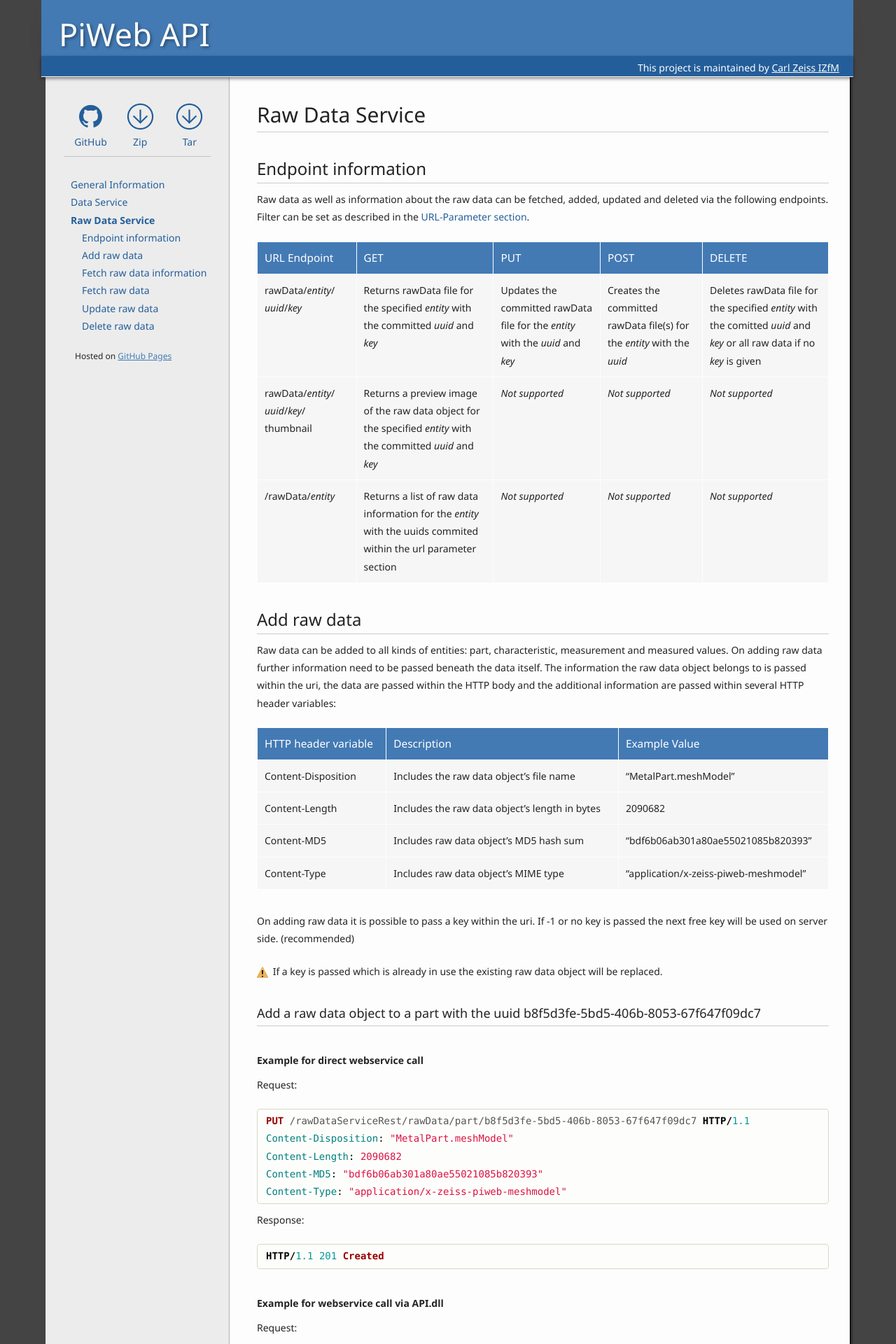
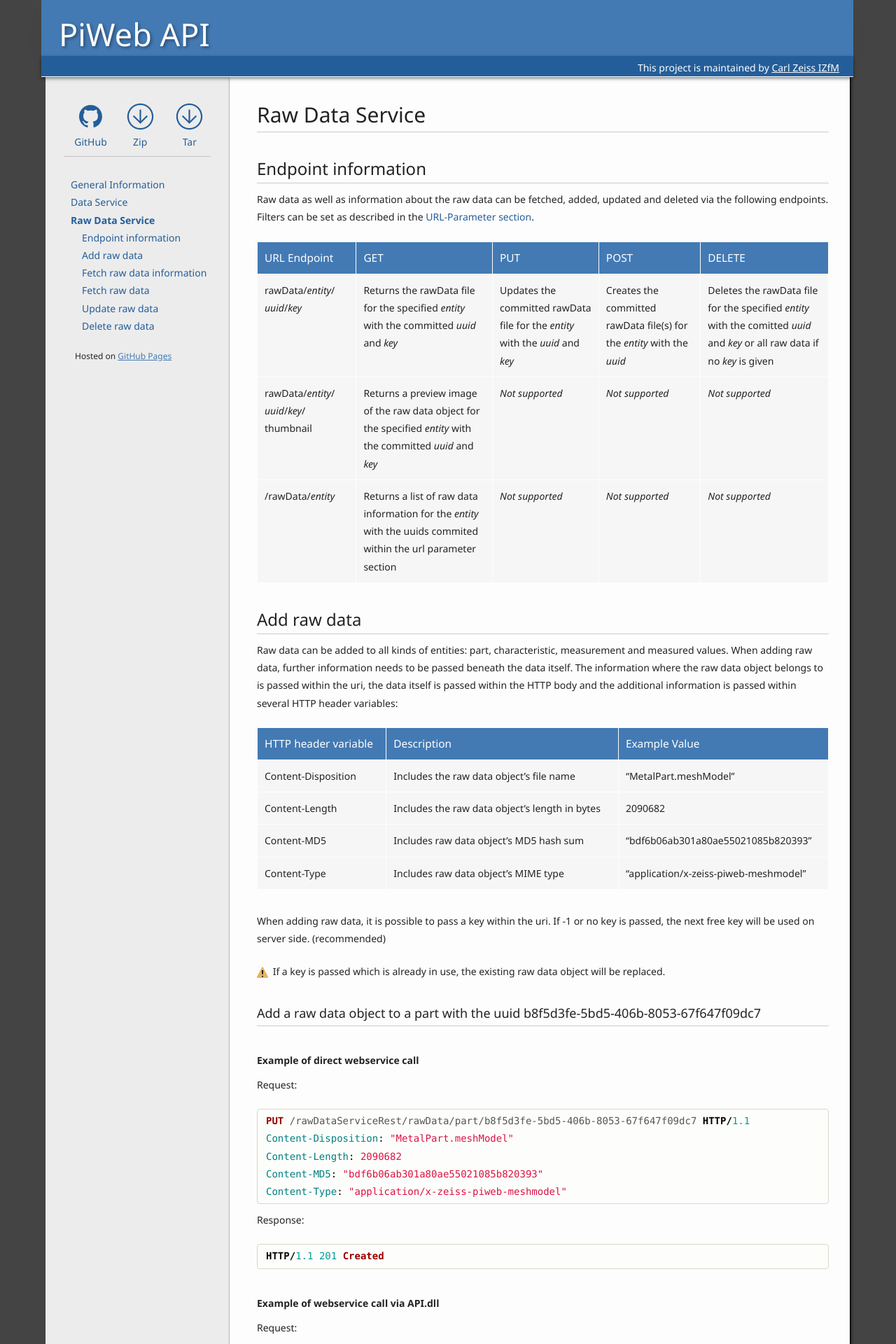
Before and after one commit to ZEISS-PiWeb/PiWeb-Api, a Jekyll site: the page built from _pages/03-rawdata.md, in a window 1280 px wide. Shown: the top 1920 px of the page at 70% size. Built offline with Jekyll 4.4.1, drawn with Linux system fonts in a browser that asks for light colours; some of the changed text lies outside the part shown.

Commit message:
Update 03-rawdata.md

```diff
--- a/_pages/03-rawdata.md
+++ b/_pages/03-rawdata.md
@@ -13,18 +13,18 @@
 
 ##{{page.sections['endpoint']}}
 
-Raw data as well as information about the raw data can be fetched, added, updated and deleted via the following endpoints. Filter can be set as described in the [URL-Parameter section](General-Information#raw-data).
+Raw data as well as information about the raw data can be fetched, added, updated and deleted via the following endpoints. Filters can be set as described in the [URL-Parameter section](General-Information#raw-data).
 
 URL Endpoint | GET | PUT | POST | DELETE
 -------------|-----|-----|------|-------
-rawData/*entity*/ *uuid*/*key* | Returns rawData file for the specified *entity* with the committed *uuid* and *key* | Updates the committed  rawData file for the *entity* with the *uuid* and *key* | Creates the committed rawData file(s) for the *entity* with the *uuid* | Deletes rawData file for the specified *entity* with the comitted *uuid* and *key* or all raw data if no *key* is given
+rawData/*entity*/ *uuid*/*key* | Returns the rawData file for the specified *entity* with the committed *uuid* and *key* | Updates the committed rawData file for the *entity* with the *uuid* and *key* | Creates the committed rawData file(s) for the *entity* with the *uuid* | Deletes the rawData file for the specified *entity* with the comitted *uuid* and *key* or all raw data if no *key* is given
 rawData/*entity*/ *uuid*/*key*/ thumbnail | Returns a preview image of the raw data object for the specified *entity* with the committed *uuid* and *key* | *Not supported* | *Not supported* | *Not supported*
 /rawData/*entity* | Returns a list of raw data information for the *entity* with the uuids commited within the url parameter section | *Not supported* | *Not supported* | *Not supported*
 
 ##{{page.sections['add']}}
 
 Raw data can be added to all kinds of entities: part, characteristic, measurement and measured values.
-On adding raw data further information need to be passed beneath the data itself. The information the raw data object belongs to is passed within the uri, the data are passed within the HTTP body and the additional information are passed within several HTTP header variables:
+When adding raw data, further information needs to be passed beneath the data itself. The information where the raw data object belongs to is passed within the uri, the data itself is passed within the HTTP body and the additional information is passed within several HTTP header variables:
 
 HTTP header variable | Description                                    | Example Value
 ---------------------|------------------------------------------------|--------------------------------------
@@ -33,13 +33,13 @@
 Content-MD5          | Includes raw data object's MD5 hash sum        | "bdf6b06ab301a80ae55021085b820393"
 Content-Type         | Includes raw data object's MIME type           | "application/x-zeiss-piweb-meshmodel"
 
-On adding raw data it is possible to pass a key within the uri. If -1 or no key is passed the next free key will be used on server side. (recommended)
+When adding raw data, it is possible to pass a key within the uri. If -1 or no key is passed, the next free key will be used on server side. (recommended)
 
-{{site.images['warning']}} If a key is passed which is already in use the existing raw data object will be replaced.
+{{site.images['warning']}} If a key is passed which is already in use, the existing raw data object will be replaced.
 
 ### Add a raw data object to a part with the uuid b8f5d3fe-5bd5-406b-8053-67f647f09dc7
 
-####Example for direct webservice call
+####Example of direct webservice call
 
 Request:
 
@@ -56,7 +56,7 @@
 HTTP/1.1 201 Created
 {% endhighlight %}
 
-####Example for webservice call via API.dll
+####Example of webservice call via API.dll
 
 Request:
 
@@ -73,11 +73,11 @@
 
 ##{{page.sections['fetchInfo']}}
 
-The request can be restricted by adding url parameter. For more details see the [URL-Parameter section](General-Information#raw-data).
+The request can be restricted by adding url parameters. For more details see the [URL-Parameter section](General-Information#raw-data).
 
-### Fetch raw data information for a part with the uuid b8f5d3fe-5bd5-406b-8053-67f647f09dc7
+### Fetch raw data information for the part with the uuid b8f5d3fe-5bd5-406b-8053-67f647f09dc7
 
-#### Example for direct webservice call
+#### Example of direct webservice call
 
 Request:
 
@@ -111,7 +111,7 @@
 }
 {% endhighlight %}
 
-####Example for webservice call via API.dll
+####Example of webservice call via API.dll
 
 {% highlight csharp %}
 var client = new RawDataServiceRestClient( serviceUri );
@@ -120,11 +120,11 @@
 
 ##{{page.sections['fetchData']}}
 
-On fetching raw data there is server side caching activated. When a raw data object is requested the first time several HTTP header values are returned beneath the raw data object. This header values include the *ETag* header that consists of a distinct hash value which identifies the raw data object unambigusously. This hash value is a combination of the MD5 sum and the last modified date. If this *ETag* value is sent within the *If-None-Match* header on the next request the server returns a *304 - Not modified* HTTP header status code instead of the raw data object if the object has not been changed since the last request. If the API.dll is used the caching is already implemented.
+The server caches raw data fetches. When a raw data object is requested for the first time, several HTTP header values are returned beneath the raw data object. This header values include the *ETag* header. It consists of a distinct hash value which identifies the raw data object unambiguously. This hash value is a combination of the MD5 sum and the last modified date. If this *ETag* value is sent within the *If-None-Match* header, the server returns a *304 - Not modified* HTTP header status code on the next request, instead of the raw data object, if the object has not been changed since the last request. If the API.dll is used, the caching is already implemented.
 
 ### Fetch raw data with key 0 for a part with the uuid b8f5d3fe-5bd5-406b-8053-67f647f09dc7
 
-#### Example for direct webservice call
+#### Example of direct webservice call
 
 Request:
 
@@ -156,7 +156,7 @@
 HTTP/1.1 304 Not modified
 {% endhighlight %}
 
-#### Example for webservice call via API.dll
+#### Example of webservice call via API.dll
 
 {% highlight csharp %}
 var client = new RawDataServiceRestClient( serviceUri );
@@ -165,15 +165,15 @@
 
 ##{{page.sections['update']}}
 
-Updating a raw data object works nearly identically to adding raw data objects. The only difference is the key which the raw data object is identified by and which is mandatory.
+Updating a raw data object works almost identically like adding raw data objects. The only difference is the key by which the raw data object is identified and which is mandatory.
 
 ##{{page.sections['delete']}}
 
-If a key is given within the uri only the raw data object with the given key otherwise all raw data objects which belong to the entity will be deleted.
+If a key is given within the uri, only the raw data object with the given key will be deleted. Otherwise all raw data objects which belong to the entity will be deleted.
 
-### Delete raw data object with key 0 for a part with the uuid b8f5d3fe-5bd5-406b-8053-67f647f09dc7
+### Delete the raw data object with the key 0 for a part with the uuid b8f5d3fe-5bd5-406b-8053-67f647f09dc7
 
-#### Example for direct webservice call
+#### Example of direct webservice call
 
 Request
 
@@ -187,7 +187,7 @@
 HTTP/1.1 200 OK
 {% endhighlight %}
 
-####Example for webservice call via API.dll
+####Example of a webservice call via API.dll
 
 Request:
 
@@ -196,9 +196,9 @@
 client.DeleteRawDataForPart(new Guid("b8f5d3fe-5bd5-406b-8053-67f647f09dc7"),0);
 {% endhighlight %}
 
-### Delete all raw data objects for a part with the uuid b8f5d3fe-5bd5-406b-8053-67f647f09dc7
+### Delete all raw data objects for the part with the uuid b8f5d3fe-5bd5-406b-8053-67f647f09dc7
 
-#### Example for direct webservice call
+#### Example of a direct webservice call
 
 Request
 
@@ -212,7 +212,7 @@
 HTTP/1.1 200 OK
 {% endhighlight %}
 
-####Example for webservice call via API.dll
+####Example of a webservice call via API.dll
 
 Request:
 
```
